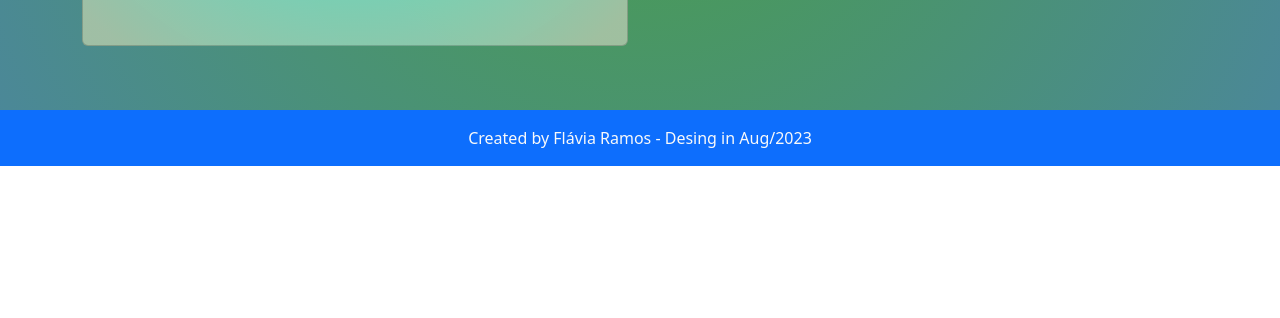
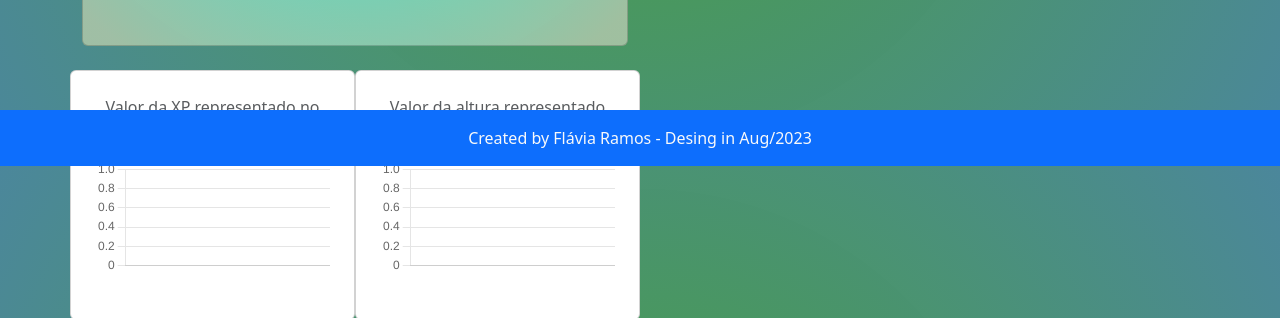
Before and after one commit to FlaviaRamosdaSilva/PokeVue, a Vue app: page / in a window 1280 px wide. Shown: the part 634-952 px from the top of the page. Before the commit the page ends 800 px from the top, so only its background shows below. Built offline with nearby package versions, Linux system fonts and the light colour scheme; no server answers.

Commit message:
graphic-home

```diff
--- a/src/components/BarChart.vue
+++ b/src/components/BarChart.vue
@@ -1,25 +1,21 @@
 
 
 <script setup>
-import { defineProps } from 'vue';
 import { Bar } from 'vue-chartjs'
-import { Chart as ChartJS, Title, Tooltip, Legend, BarElement, CategoryScale, LinearScale } from 'chart.js'
-
-const pokemon = defineProps([ "name", "xp", "height", "img", "loading" ]);
+import { Chart as ChartJS, Title, Tooltip, Legend} from 'chart.js'
+import {BarElement, CategoryScale, LinearScale } from 'chart.js'
 
 ChartJS.register(Title, Tooltip, Legend, BarElement, CategoryScale, LinearScale)
 
-const dataValues = [pokemon.xp];
-const NamesPokemon = [pokemon.name];
-
-urlPokemon = ref()
-
-console.log (dataValues)
+let dataValues = [15, 25]
 
 const chartData = {
-  labels: [ { NamesPokemon } ],
-  datasets: [{ data: dataValues }]
-};
+  labels: [  "janeiro", "fevereiro"  ],
+  datasets: [{
+    data: dataValues,
+  backgroundColor: 'red'
+}],
+  };
 
 const chartOptions = {
   responsive: true,
@@ -45,7 +41,7 @@ const chartOptions = {
 </script>
 
 <template>
-  <div>
+  <div class="bar">
   <Bar
     id="my-chart-id"
     :options="chartOptions"
@@ -55,7 +51,7 @@ const chartOptions = {
 </template>
 
 <style scoped>
-div {
+.bar {
   height: 350px;
   width: 350px;
 }
--- a/src/components/CardPokemonSelect.vue
+++ b/src/components/CardPokemonSelect.vue
@@ -1,22 +1,74 @@
 <script setup>
-const pokemon = defineProps([ "name", "xp", "height", "img", "loading" ]);
+import { ref, watchEffect, triggerRef } from 'vue';
+const pokemon = defineProps(["name", "xp", "height", "img", "loading"]);
+
+
+//gráfico:
+import { Bar } from 'vue-chartjs'
+import { Chart as ChartJS, Title, Tooltip, Legend, BarElement, CategoryScale, LinearScale } from 'chart.js'
+
+ChartJS.register(Title, Tooltip, Legend, BarElement, CategoryScale, LinearScale)
+
+const dataValues = ref([pokemon.xp]);
+
+const chartData = ref({
+    labels: [pokemon.name],
+    datasets: [{
+    data: dataValues.value,
+    backgroundColor: [ '#74DDC3' ],
+ }],
+});
+
+const dataValuesTwo = ref([pokemon.height]);
+
+const chartDataTwo = ref({
+    labels: [pokemon.name],
+    datasets: [{
+    data: dataValuesTwo.value,
+    backgroundColor: [ '#74DDC3' ],
+}],
+});
+
+const chartOptions = {
+    responsive: true,
+    plugins: {
+        legend: {
+            display: false,
+            labels: {
+                font: {
+                    size: 14, // Tamanho da fonte
+                    family: 'Arial', // Família da fonte
+                    weight: 'bold', // Peso da fonte (normal, bold, etc.)
+                    color: 'black' // Cor da fonte (substitua 'red' pela cor desejada)
+                }
+            }
+        },
+    }
+};
+
+
+
+watchEffect(() => {
+    chartData.value.datasets[0].data = [pokemon.xp];
+    chartData.value.labels = [pokemon.name];
+    triggerRef(dataValues);
+});
+
+watchEffect(() => {
+    chartDataTwo.value.datasets[0].data = [pokemon.height];
+    chartDataTwo.value.labels = [pokemon.name];
+    triggerRef(dataValuesTwo);
+});
 
 </script>
 
+
 <template>
-    <div class="card CardPokemonSelected"
-    :class=" loading ? '' : 'animate__animated animate__flipInY'">
+    <div class="card CardPokemonSelected" :class="loading ? '' : 'animate__animated animate__flipInY'">
 
-        <img
-        v-if="pokemon.name"
-        :src="pokemon.img"
-        class="card-img-top pt-2"
-        :alt="pokemon.name">
+        <img v-if="pokemon.name" :src="pokemon.img" class="card-img-top pt-2" :alt="pokemon.name">
 
-        <img
-        v-else src="../assets/egg_pokemon.svg"
-        class="card-img-top pt-2"
-        alt="????">
+        <img v-else src="../assets/egg_pokemon.svg" class="card-img-top pt-2" alt="????">
 
         <div class="card-body">
             <h5 class="card-title text-center"> {{ pokemon.name || '????' }}</h5>
@@ -37,14 +89,43 @@ const pokemon = defineProps([ "name", "xp", "height", "img", "loading" ]);
             </div>
         </div>
     </div>
+
+    <!--inicia os gráficos-->
+
+    <div class="row mt-4">
+
+
+
+        <div class="col mb-2 p-4 card bar"> <!--gráfico XP-->
+            <p class="text-center text-body-secondary">Valor da XP representado no gráfico:</p>
+            <Bar id="my-chart-id" :options="chartOptions" :data="chartData" />
+        </div>
+
+
+        <div class="col mb-2 p-4 card bar">  <!--gráfico altura-->
+            <p class="text-center text-body-secondary">Valor da altura representado no gráfico:</p>
+            <Bar id="my-chart-id-two" :options="chartOptions" :data="chartDataTwo" />
+        </div>
+
+    </div>
+
+    <div class="col mb-5" style="height: 20px;"></div>
+
+    <!--termina os gráficos-->
 </template>
 
 <style scoped>
+.bar {
+    height: 250px;
+    width: 200px;
+}
+
 .CardPokemonSelected {
     height: 75vh;
     background: rgb(234, 234, 242);
     background: radial-gradient(circle, rgba(210, 210, 235, 0.821) 9%, rgba(116, 221, 195, 0.88) 51%, rgba(171, 197, 168, 0.888) 94%);
 }
+
 .CardPokemonSelected img {
     height: 250px;
 }
@@ -55,6 +136,7 @@ const pokemon = defineProps([ "name", "xp", "height", "img", "loading" ]);
         width: 40%;
         margin: 0 auto 10px auto;
     }
+
     .CardPokemonSelected img {
         height: 70px;
     }
--- a/src/views/HomeView.vue
+++ b/src/views/HomeView.vue
@@ -2,6 +2,7 @@
 import { onMounted, reactive, ref, computed } from 'vue';
 import ListPokemons from "../components/ListPokemon.vue";
 import CardPokemonSelected from '../components/CardPokemonSelect.vue';
+const pokemon = defineProps([ "name", "xp", "height", "img", "loading" ]); //para puxar o dado do XP
 
 let urlBaseSvg = ref("https://raw.githubusercontent.com/PokeAPI/sprites/master/sprites/pokemon/other/dream-world/");
 
@@ -17,24 +18,26 @@ onMounted(() => {
     .then(res => pokemons.name = res.results);
 })
 
-const pokemonsFiltered = computed(()=>{
-  if(pokemons.name && searchPokemonField.value){
-    return pokemons.name.filter(pokemon=>
+const pokemonsFiltered = computed(() => {
+  if (pokemons.name && searchPokemonField.value) {
+    return pokemons.name.filter(pokemon =>
       pokemon.name.toLowerCase().includes(searchPokemonField.value.toLowerCase())
     )
   }
   return pokemons.name;
 })
 
-const selectPokemon = async (pokemon) =>{
+const selectPokemon = async (pokemon) => {
   loading.value = true;
   await fetch(pokemon.url)
-  .then(res => res.json())
-  .then(res => pokemonSelected.value = res)
-  .catch(err => alert(err))
-  .finally( ()=> loading.value = false)
+    .then(res => res.json())
+    .then(res => pokemonSelected.value = res)
+    .catch(err => alert(err))
+    .finally(() => loading.value = false)
   console.log(pokemonSelected.value)
- }
+}
+
+
 
 </script>
 
@@ -45,13 +48,9 @@ const selectPokemon = async (pokemon) =>{
       <div class="row mt-4">
 
         <div class="col-sm-12 col-md-6">
-          <CardPokemonSelected
-          :name="pokemonSelected?.name"
-          :xp="pokemonSelected?.base_experience"
-          :height="pokemonSelected?.height"
-          :img="pokemonSelected?.sprites.other.dream_world.front_default"
-          :loading="loading"
-          />
+          <CardPokemonSelected :name="pokemonSelected?.name" :xp="pokemonSelected?.base_experience"
+            :height="pokemonSelected?.height" :img="pokemonSelected?.sprites.other.dream_world.front_default"
+            :loading="loading" />
         </div>
 
 
@@ -62,34 +61,38 @@ const selectPokemon = async (pokemon) =>{
               <div class="mb-3">
                 <label hidden for="searchPokemonField" class="form-label">Pesquisar Pokemon</label>
 
-                <input v-model="searchPokemonField"
-                type="text" class="form-control" id="searchPokemonField" placeholder="Pesquisar...">
+                <input v-model="searchPokemonField" type="text" class="form-control" id="searchPokemonField"
+                  placeholder="Pesquisar...">
 
               </div>
 
               <ListPokemons v-for="pokemon in pokemonsFiltered" :key="pokemon.name" :name="pokemon.name"
-                :urlBaseSvg="urlBaseSvg + pokemon.url.split('/')[6] + '.svg'"
-                @click="selectPokemon(pokemon)"
-                ></ListPokemons>
+                :urlBaseSvg="urlBaseSvg + pokemon.url.split('/')[6] + '.svg'" @click="selectPokemon(pokemon)">
+              </ListPokemons>
             </div>
           </div>
         </div>
 
       </div>
+
+
+
     </div>
   </main>
 </template>
 
 <style scoped>
+
+
 .card-list {
   max-height: 75vh;
   overflow-y: scroll;
   overflow-x: hidden;
 }
+
 @media (max-width: 768px) {
   .card-list {
-  max-height: 45vh;
+    max-height: 45vh;
   }
 }
-
 </style>
```
Lines whose indentation alone changed are shown as unchanged.
